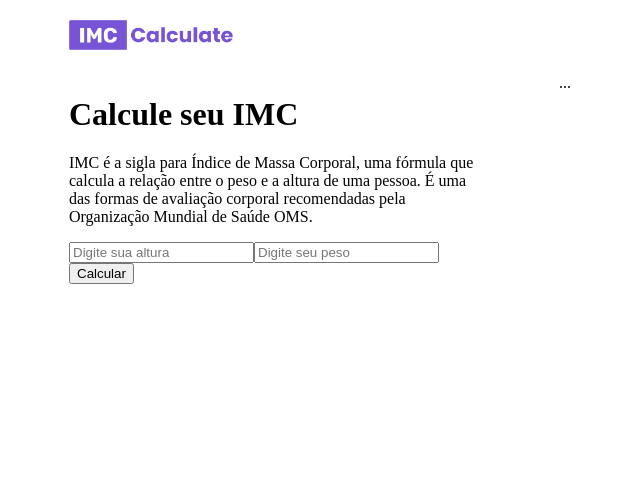
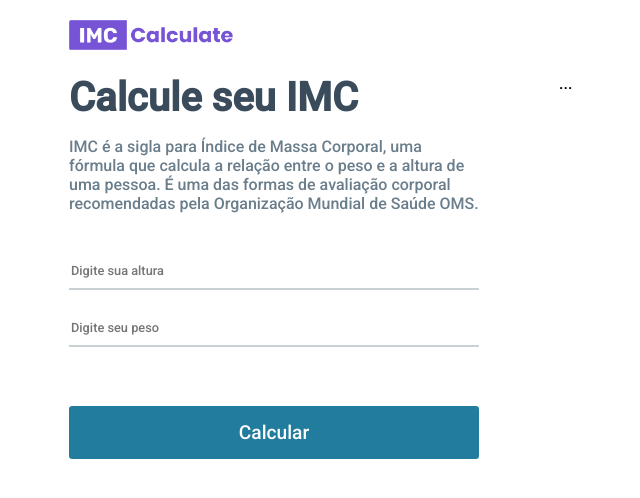
Before and after one commit to antoniocarlosrs/IMC_Calculate_React, a React (Vite) app: page / in a window 1280 px wide. Shown: the top 498 px of the page, without its empty margins (121-761 px from the left). Built offline with nearby package versions, Linux system fonts and the light colour scheme.

Commit message:
Estilização parte inputs

```diff
--- a/index.html
+++ b/index.html
@@ -4,6 +4,10 @@
     <meta charset="UTF-8" />
     <link rel="icon" type="image/svg+xml" href="/vite.svg" />
     <meta name="viewport" content="width=device-width, initial-scale=1.0" />
+
+    <link rel="preconnect" href="https://fonts.googleapis.com">
+    <link rel="preconnect" href="https://fonts.gstatic.com" crossorigin>
+    <link href="https://fonts.googleapis.com/css2?family=Roboto:wght@500&display=swap" rel="stylesheet">
     <title>BMI</title>
   </head>
   <body>
--- a/src/App.module.css
+++ b/src/App.module.css
@@ -1,5 +1,6 @@
 *{
     box-sizing: border-box;
+    font-family: "Roboto", sans-serif;
 }
 body {
     font-size: Arial, Helvetica, sans-serif;
@@ -19,10 +20,59 @@ body {
 .container .lefSide {
     flex: 1;
     margin-right: 40px;
+}
 
+.container .lefSide h1 {
+    margin: 0;
+    font-size: 2.5rem;
+    color: #3A4B5C;
+}
+
+.container .lefSide p {
+    font-size: 1rem;
+    margin-bottom: 2.5rem;
+    color: #6A7D8B;
+}
+
+.container .lefSide input {
+    width: 100%;
+    border: 0;
+    border-bottom: 2px solid rgba(150, 163, 171, .5);
+    padding: 10px 2px;
+    margin-bottom: 1.2rem;
+    font-size: .8rem;
+    outline: none;
+}
+
+.container .lefSide button {
+    background-color: #227C9D;
+    color: #FFF;
+    font-size: 1.2rem;
+    border: none;
+    border-radius: .2rem;
+    padding: 15px 0;
+    width: 100%;
+    cursor: pointer;
+    margin-top: 2.5rem;
+    transition: all ease .5s;
+}
+
+.container .lefSide button:hover {
+    opacity: .9;
 }
 
 .container .rightSide {
     flex: 1;
     margin-left: 40px;
 }
+
+/* Retirar as setinhas do input */
+input[type=number]::-webkit-inner-spin-button,
+input[type=number]::-webkit-outer-spin-button {
+    -webkit-appearance: none;
+    margin: 0;
+}
+
+input[type=number] {
+    appearance: textfield;
+}
```
